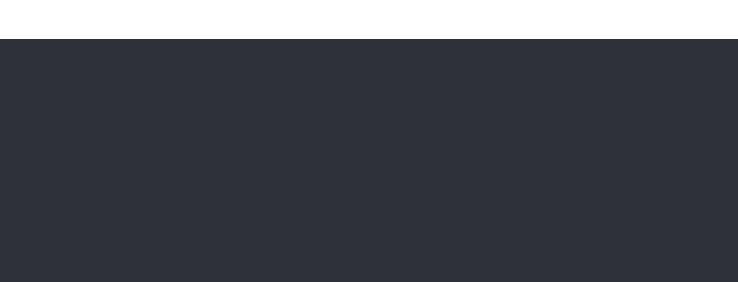
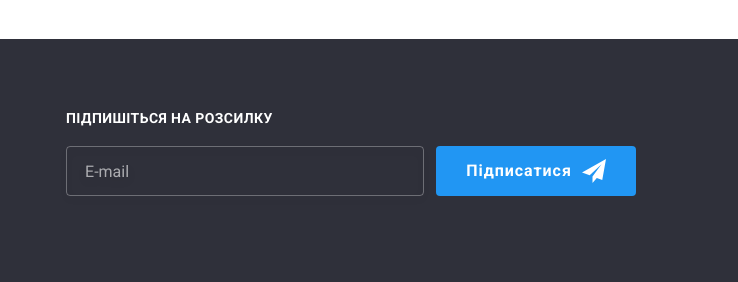
Before and after one commit to sirosh-denys/goit-markup-hw-06, a plain HTML site: page portfolio.html in a window 1280 px wide. Shown: the part 1596-1878 px from the top of the page, 542-1280 px from the left. Drawn offline with nearby package versions, Linux system fonts and the light colour scheme.

Commit message:
Update portfolio.html

```diff
--- a/portfolio.html
+++ b/portfolio.html
@@ -289,6 +289,22 @@
             </li>
           </ul>
         </div>
+        <div class="subscription">
+          <p class="footer-subcribe-titel">Підпишіться на розсилку</p>
+          <form name="sibscribe" class="footer-sibscribe-form" autocomplete="on">
+            <div class="sibscribe-group">
+              <label class="input-mail-subsribe">
+                <input class="input-email-footer" type="email" name="e-mail" placeholder="E-mail" />
+              </label>
+              <button class="send-btn-footer" type="submit"><span class="send-btn-footer-text">Підписатися
+                  <svg class="send-btn-subscriotion-icon" width="24" height="24">
+                    <use href="./images/icons.svg#iconsend"></use>
+                  </svg></span>
+              </button>
+            </div>
+          </form>
+        </div>
+        </div>
       </div>
     </footer>
   </body>
```
